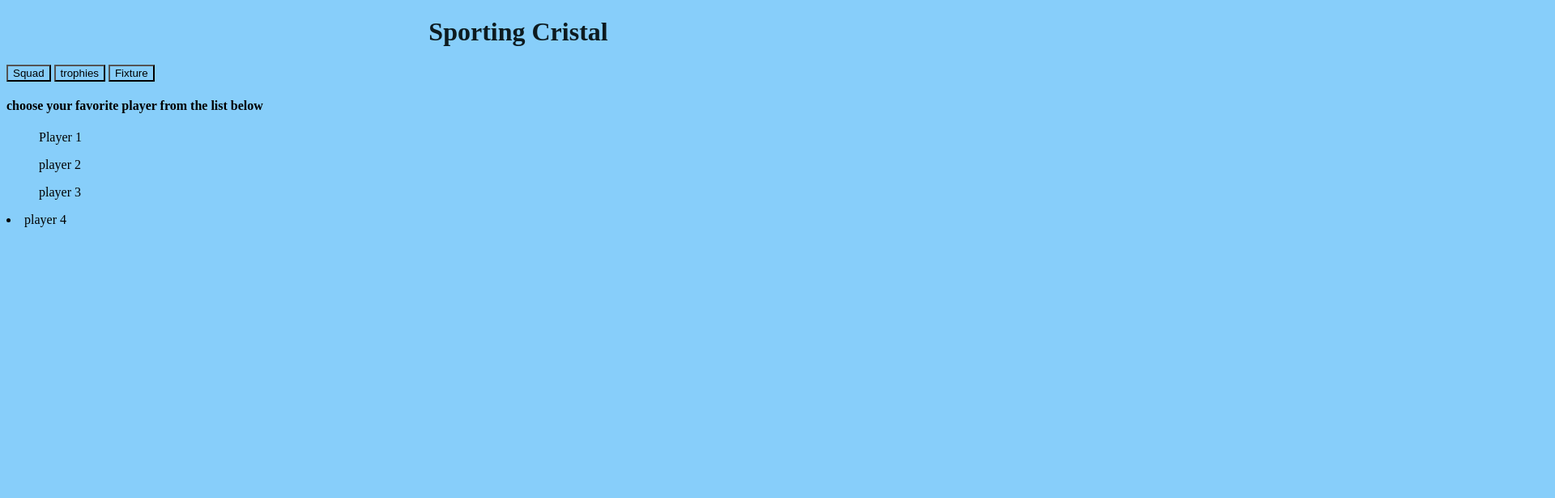
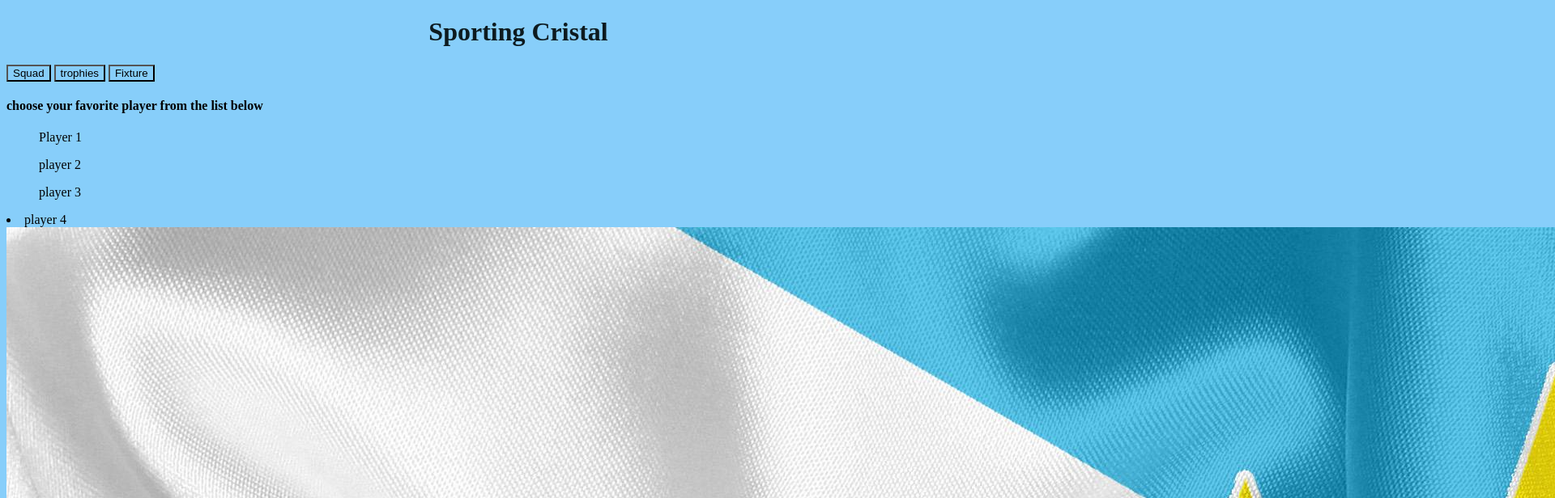
Before and after one commit to walterlaw19/sporting-cristal-fanpage, a plain HTML site: page index.html in a window 1280 px wide. Shown: the top 616 px of the page at 81% size, 1920 px wide, since content can reach past the window. Drawn offline with Linux system fonts and the light colour scheme.

Commit message:
add symbol of SC to html

```diff
--- a/index.html
+++ b/index.html
@@ -41,6 +41,9 @@
             <li>player 4</li>
         </div>
     </main>
+    <main id="sc-symbol">
+        <img src="./assets/images/wp4234910.jpeg" alt="SC-Symbol">
+    </main>
 
 
 
```
Also changed, not shown: assets/images/wp4234910.jpeg (added).
